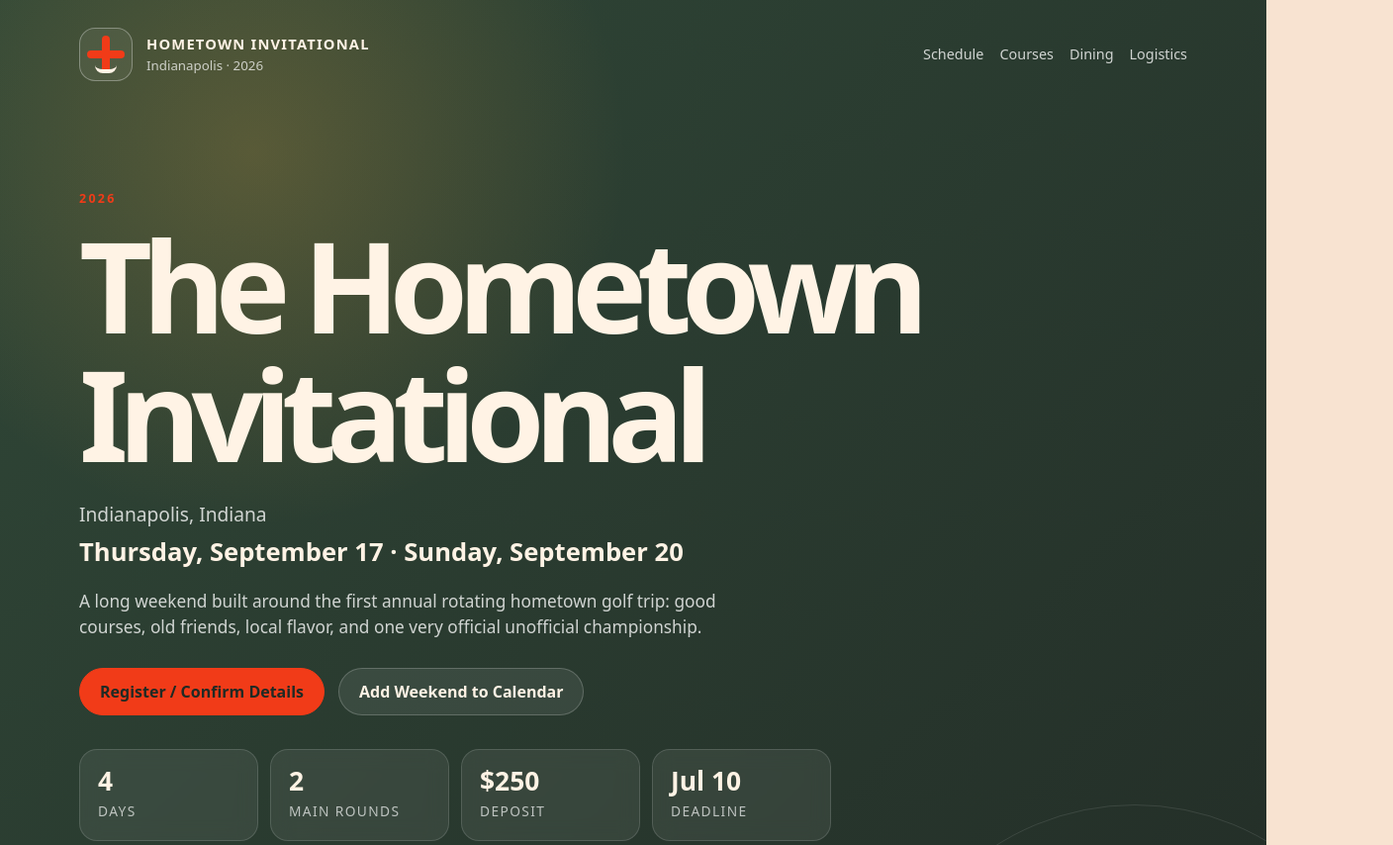
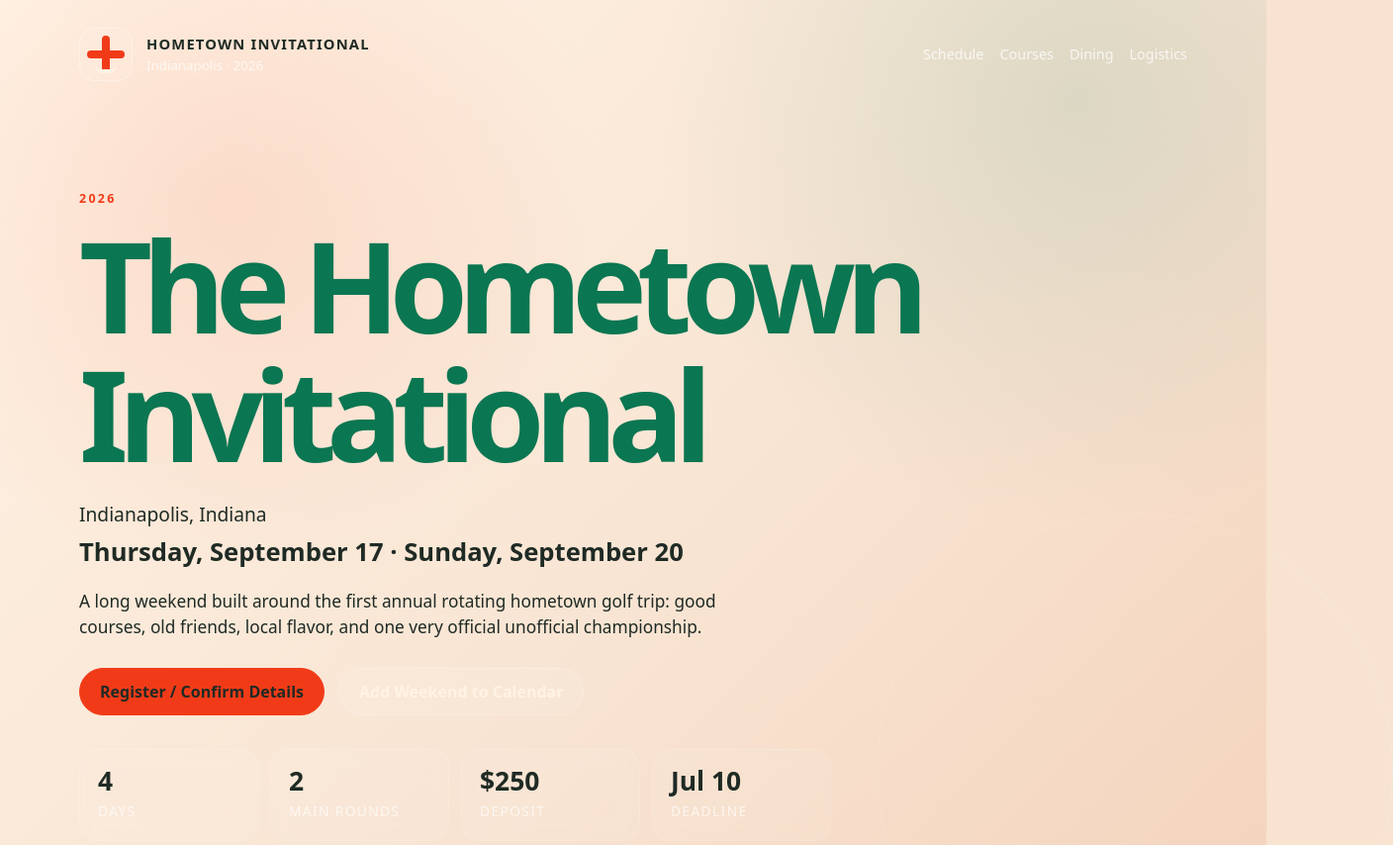
Before and after one commit to OrcaAndru/HTI, a plain HTML site: page index.html in a window 1280 px wide. Shown: the top 854 px of the page at 99% size, 1408 px wide, since content can reach past the window. Drawn offline with Linux system fonts and the light colour scheme.

Commit message:
Update styles.css

```diff
--- a/styles.css
+++ b/styles.css
@@ -25,15 +25,38 @@ body {
 a { color: inherit; }
 .shell { width: min(1120px, calc(100% - 40px)); margin: 0 auto; }
 
+/* HTI hero cleanup */
 .site-header {
-  min-height: 100vh;
-  color: var(--paper-2);
   background:
-    radial-gradient(circle at 20% 15%, rgba(201, 151, 63, 0.28), transparent 28%),
-    linear-gradient(135deg, rgba(37, 63, 47, 0.95), rgba(31, 42, 36, 0.98)),
-    repeating-linear-gradient(45deg, transparent, transparent 15px, rgba(255,255,255,.04) 15px, rgba(255,255,255,.04) 16px);
-  position: relative;
-  overflow: hidden;
+    radial-gradient(circle at 18% 20%, rgba(241, 59, 24, 0.10), transparent 28%),
+    radial-gradient(circle at 85% 10%, rgba(11, 118, 82, 0.12), transparent 30%),
+    linear-gradient(135deg, #FFF3E5 0%, #F8E3D1 58%, #F3D1BA 100%);
+  color: #1F2A24;
+}
+
+.hero h1 {
+  color: #0B7652;
+}
+
+.hero .eyebrow,
+.hero-kicker {
+  color: #F13B18;
+}
+
+.hero p,
+.hero .hero-dates,
+.hero .lead {
+  color: #1F2A24;
+}
+
+.stats > div {
+  background: rgba(255, 243, 229, 0.72);
+  border: 1px solid rgba(11, 118, 82, 0.16);
+  color: #1F2A24;
+}
+
+.stats span {
+  color: #5F6F66;
 }
 .site-header::after {
   content: "";
```
